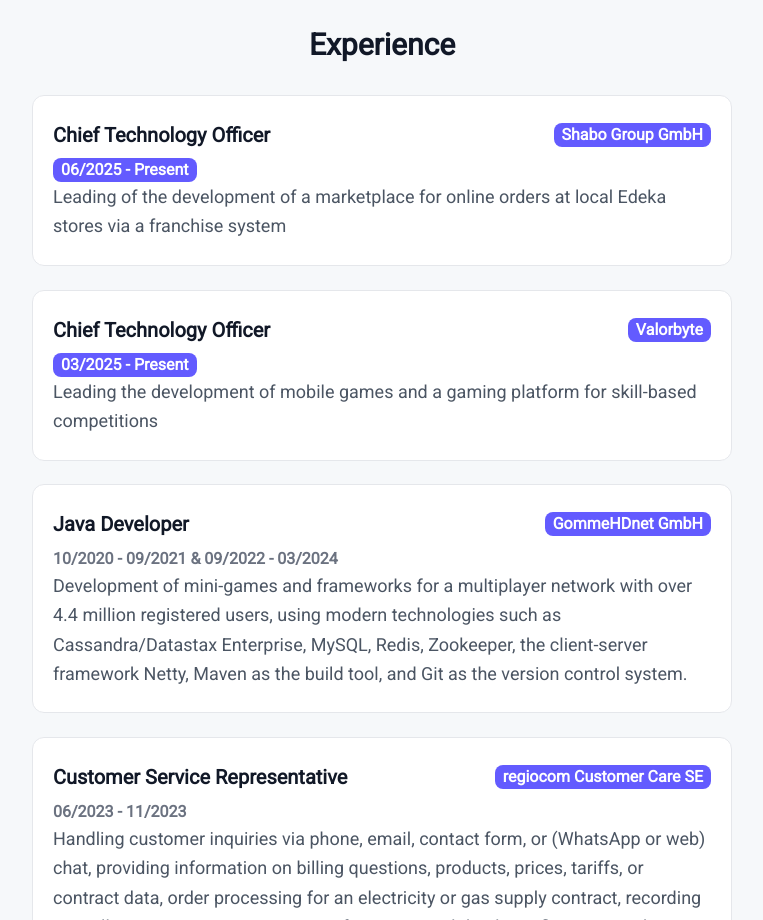
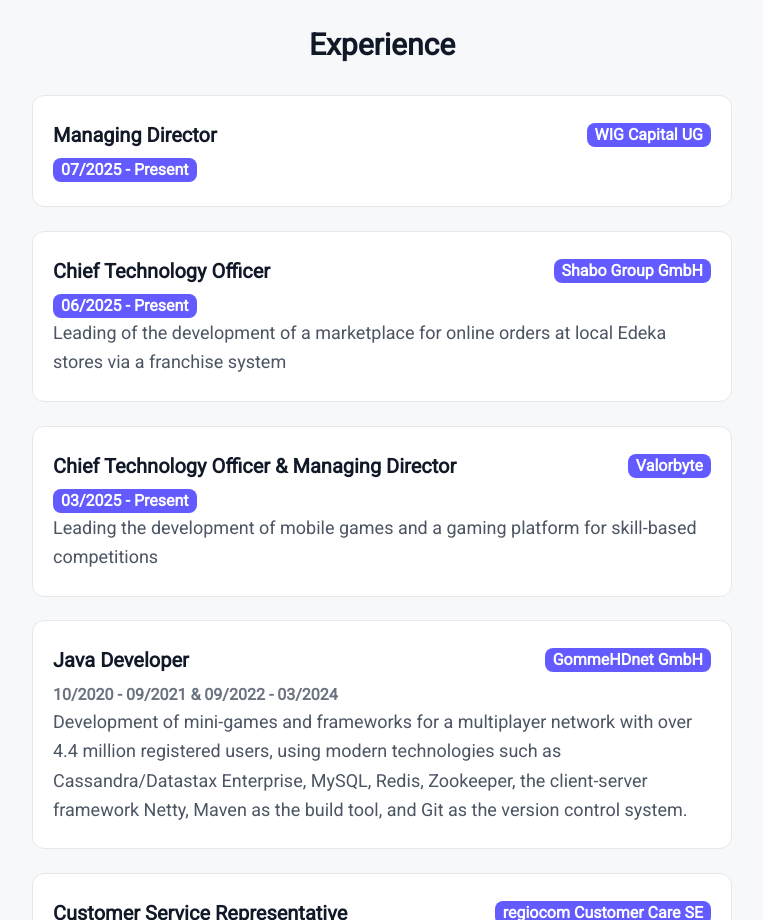
Before and after one commit to JeromeWolff/portfolio, a React (Vite) app: page / in a window 1280 px wide. Shown: the part 1300-2220 px from the top of the page, without its empty margins (258-1021 px from the left). Built offline with nearby package versions, Linux system fonts and the light colour scheme.

Commit message:
feat: Add WIG Capital as experience

```diff
--- a/src/components/Expericence/experience.config.ts
+++ b/src/components/Expericence/experience.config.ts
@@ -1,5 +1,10 @@
 export const experienceConfig = {
   experiences: [
+    {
+      company: 'WIG Capital UG',
+      role: 'Managing Director',
+      duration: '07/2025 - Present',
+    },
     {
       company: 'Shabo Group GmbH',
       role: 'Chief Technology Officer',
@@ -9,7 +14,7 @@ export const experienceConfig = {
     },
     {
       company: 'Valorbyte',
-      role: 'Chief Technology Officer',
+      role: 'Chief Technology Officer & Managing Director',
       duration: '03/2025 - Present',
       description:
         'Leading the development of mobile games and a gaming platform for skill-based competitions',
```
